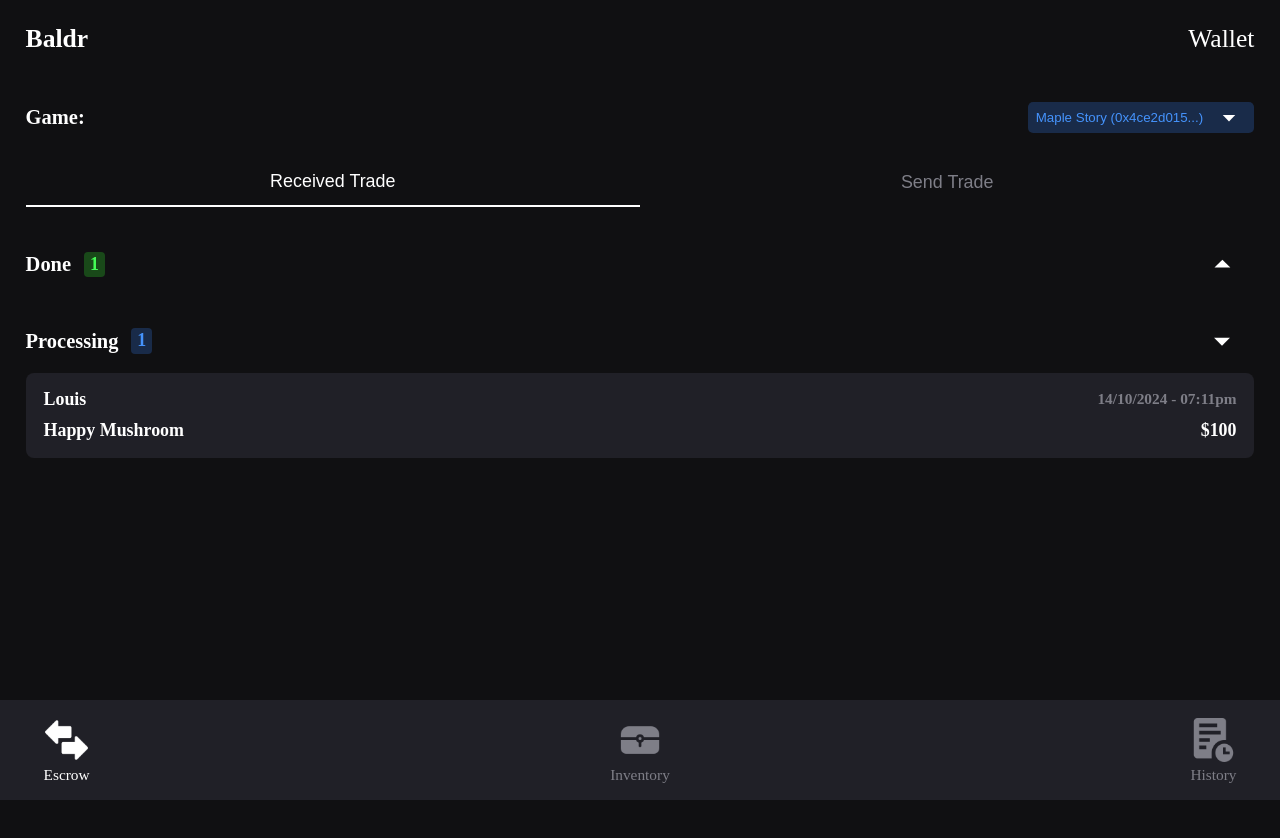
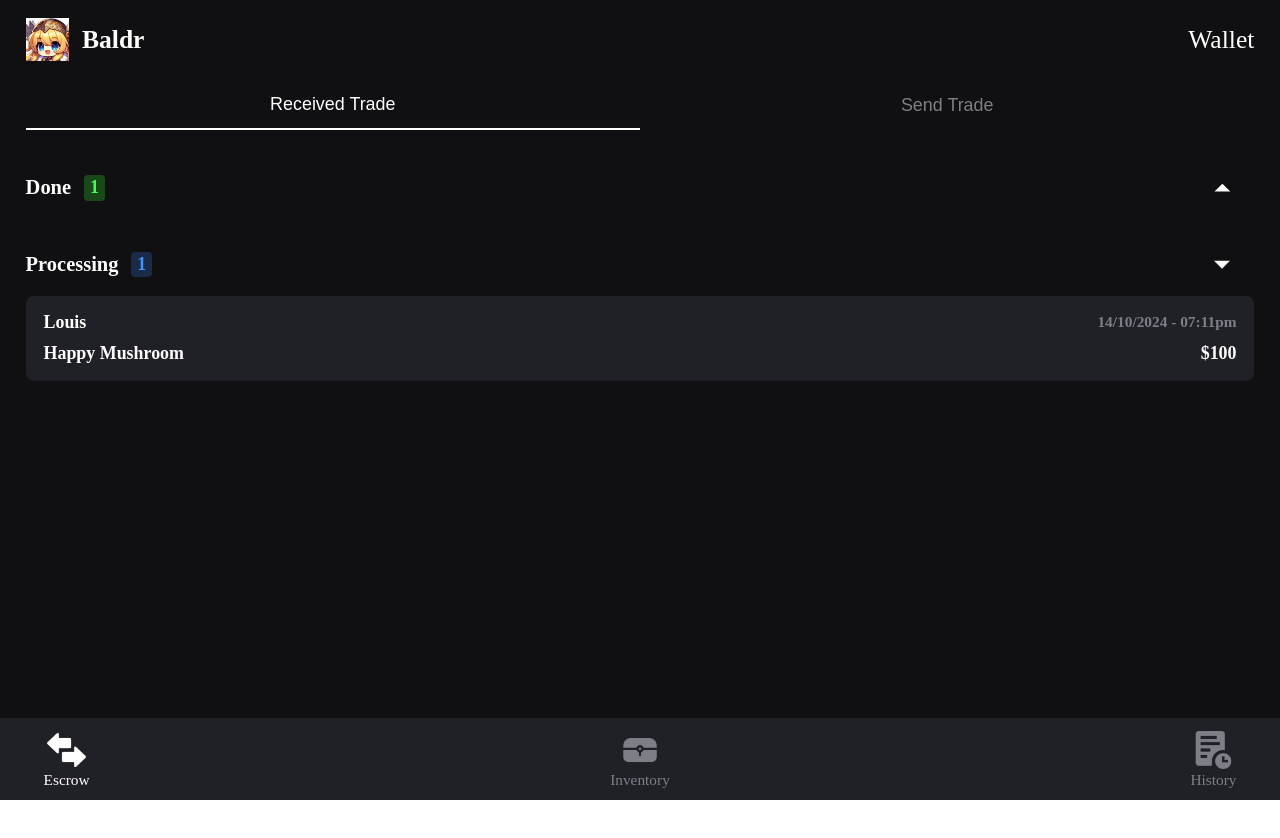
Before and after one commit to SwineCoder101/baldr, a React (Vite) app in the folder baldr-frontend/: page /escrow-list in a window 1280 px wide. Shown: the top 838 px of the page. After the commit the page ends 800 px from the top, so only its background shows below. Built offline with nearby package versions, Linux system fonts and the light colour scheme.

Commit message:
modify: top, bottom bar ui

```diff
--- a/baldr-frontend/src/components/BottomNavBar.jsx
+++ b/baldr-frontend/src/components/BottomNavBar.jsx
@@ -45,19 +45,19 @@ const Wrapper = styled.div`
   background-color: ${theme.color.BACK_BLACK};
   color: ${theme.color.WHITE};
   font-size: ${theme.font.SIZE.XL};
-  padding: 1.4rem 3.4rem;
+  padding: 1rem 3.4rem;
 
   position: fixed;
   bottom: 0;
   width: 100%;
 
   img {
-    width: 3.4rem;
+    width: 3rem;
   }
 
   p {
     font-size: ${theme.font.SIZE.S};
-    margin-top: 0.4rem;
+    margin-top: 0.2rem;
   }
 
   .wh {
--- a/baldr-frontend/src/components/LogoTopBar.jsx
+++ b/baldr-frontend/src/components/LogoTopBar.jsx
@@ -1,10 +1,14 @@
 import styled from "styled-components";
 import theme from "../styles/theme";
+import Baldr from "../assets/image/baldr.png";
 
 const LogoTopBar = () => {
   return (
-    <Wrapper className="f-row f-spb big-pd">
-      <div id="title">Baldr</div>
+    <Wrapper className="f-row f-spb vc">
+      <div id="title" className="f-row vc">
+        <img id="logo" src={Baldr} />
+        <p>Baldr</p>
+      </div>
       <div>Wallet</div>
     </Wrapper>
   );
@@ -14,9 +18,20 @@ const Wrapper = styled.div`
   background-color: ${theme.color.MAIN_BLACK};
   color: ${theme.color.WHITE};
   font-size: ${theme.font.SIZE.XL};
+  padding: 1.4rem 2rem;
+
+  position: fixed;
+  top: 0;
+  width: 100%;
 
   #title {
     font-weight: bold;
+
+    #logo {
+      width: 3.4rem;
+      height: 3.4rem;
+      margin-right: 1rem;
+    }
   }
 `;
 
```
Also changed, not shown: baldr-frontend/src/assets/image/baldr.png (added).
